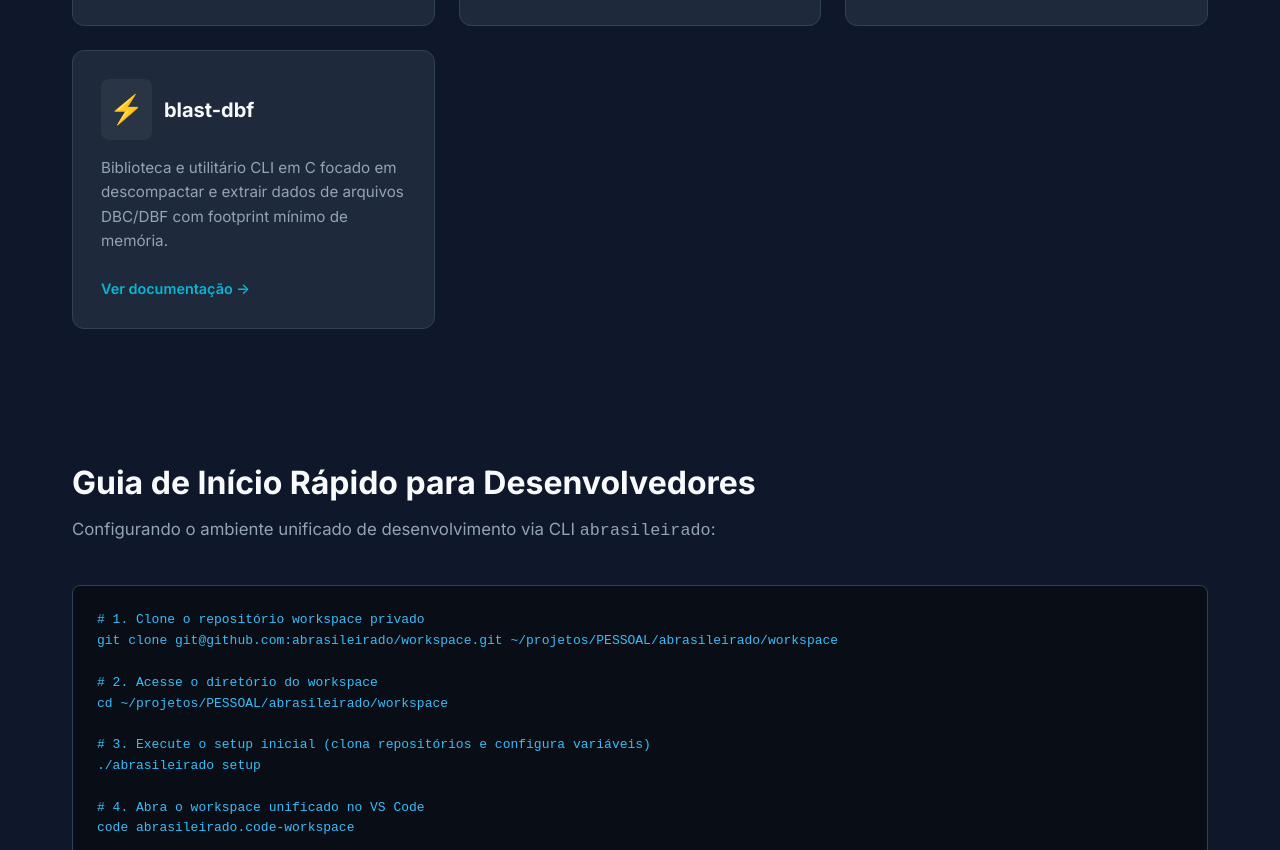
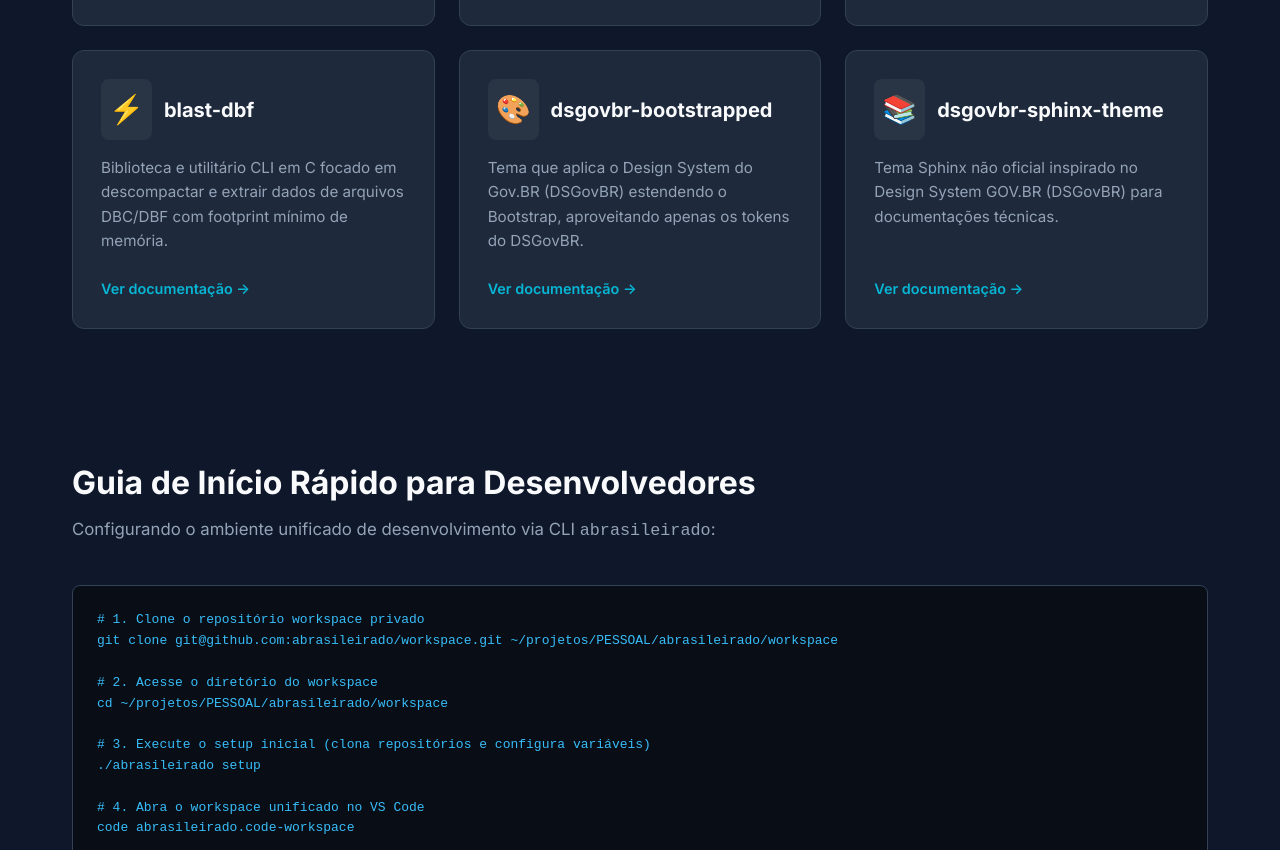
Before and after one commit to abrasileirado/abrasileirado.github.io, a plain HTML site: page index.html in a window 1280 px wide. Shown: the part 1299-2149 px from the top of the page. Drawn offline with Linux system fonts and the light colour scheme.

Commit message:
fix(index): [FIX] Listar todos os projetos públicos na home
Motivo: a home listava só 7 cards; os repositórios públicos dsgovbr-bootstrapped e dsgovbr-sphinx-theme (com GitHub Pages) não apareciam. O <div class="grid"> também não era fechado.

Impacto: home passa a listar os 9 projetos com documentação publicada; HTML válido.

Mudanças: index.html — 2 cards novos e fechamento do div.grid.

Refs #1

```diff
--- a/index.html
+++ b/index.html
@@ -132,6 +132,31 @@
           </div>
           <a href="https://abrasileirado.github.io/blast-dbf/" class="card-link" target="_blank">Ver documentação &rarr;</a>
         </div>
+
+        <!-- dsgovbr-bootstrapped -->
+        <div class="card">
+          <div>
+            <div class="card-header">
+              <span class="card-icon">🎨</span>
+              <h3 class="card-title">dsgovbr-bootstrapped</h3>
+            </div>
+            <p class="card-description">Tema que aplica o Design System do Gov.BR (DSGovBR) estendendo o Bootstrap, aproveitando apenas os tokens do DSGovBR.</p>
+          </div>
+          <a href="https://abrasileirado.github.io/dsgovbr-bootstrapped/" class="card-link" target="_blank">Ver documentação &rarr;</a>
+        </div>
+
+        <!-- dsgovbr-sphinx-theme -->
+        <div class="card">
+          <div>
+            <div class="card-header">
+              <span class="card-icon">📚</span>
+              <h3 class="card-title">dsgovbr-sphinx-theme</h3>
+            </div>
+            <p class="card-description">Tema Sphinx não oficial inspirado no Design System GOV.BR (DSGovBR) para documentações técnicas.</p>
+          </div>
+          <a href="https://abrasileirado.github.io/dsgovbr-sphinx-theme/" class="card-link" target="_blank">Ver documentação &rarr;</a>
+        </div>
+      </div>
     </section>
 
     <!-- Início Rápido -->
```
